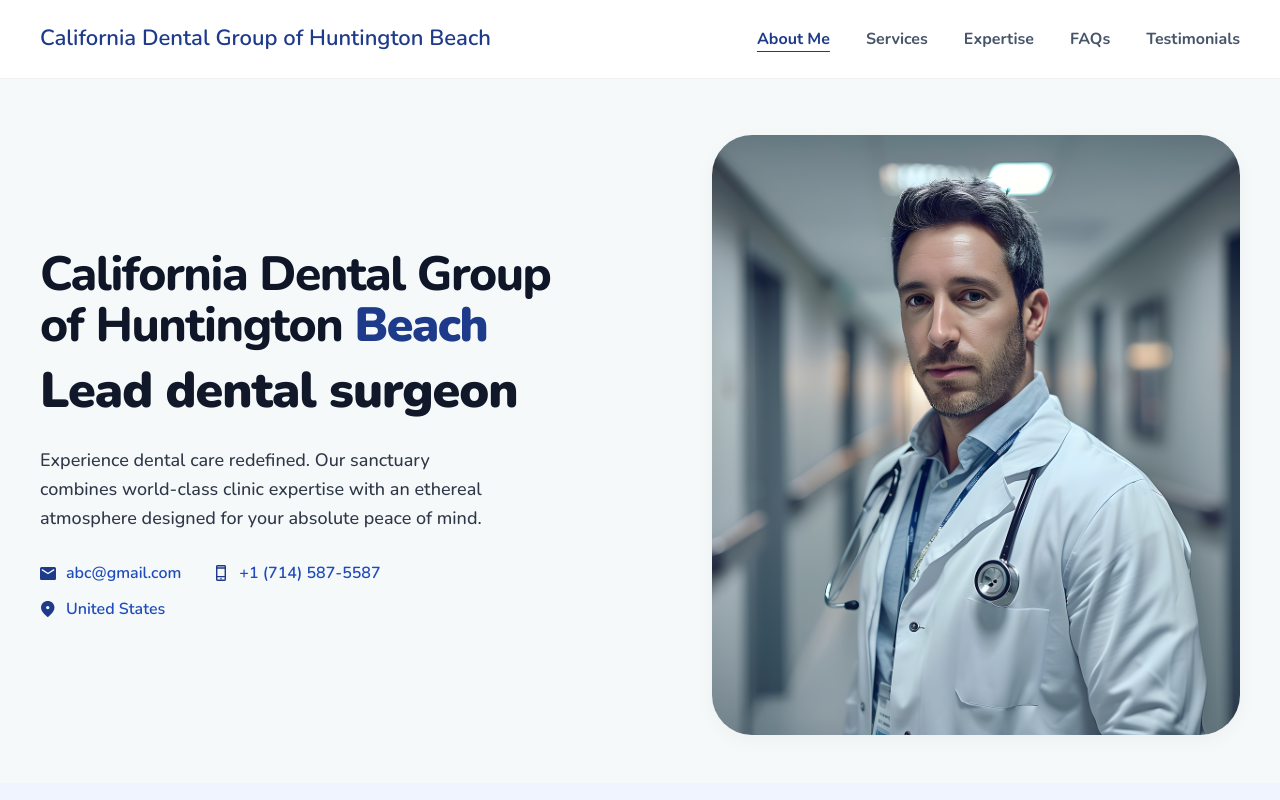
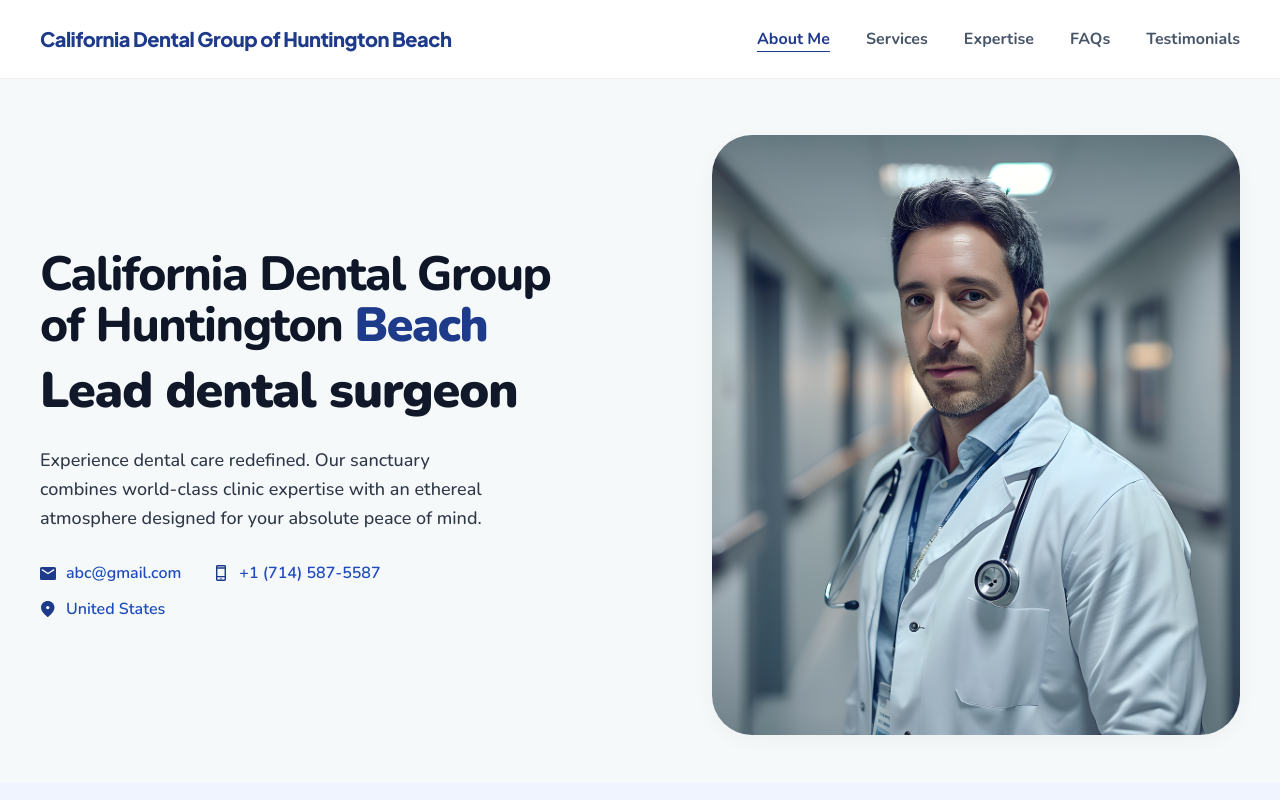
Before and after one commit to JAFFARDEV12/Dentist-Website, a React (Vite) app: page /california-dental-group-of-huntington-beach in a window 1280 px wide. Shown: the top 800 px of the page. Built offline with nearby package versions, Linux system fonts and the light colour scheme.

Commit message:
text sizes fixes

```diff
--- a/src/components/Header.jsx
+++ b/src/components/Header.jsx
@@ -13,18 +13,26 @@ const NAV_ITEMS = [
 
 const HEADER_OFFSET = 96
 
+/**
+ * Figma base: Plus Jakarta Sans 800, 24px, line-height 32px, letter-spacing -0.6px.
+ * Shorter names keep full size; long names step down so the header layout stays stable.
+ */
 function getBrandClasses(name) {
-  const length = name.trim().length
+  const length = (name ?? '').trim().length
+  const font =
+    "[font-family:'Plus_Jakarta_Sans',ui-sans-serif,system-ui,sans-serif] font-extrabold text-[#1E3A8A]"
 
-  if (length >= 56) {
-    return 'max-w-[min(100%,13rem)] text-[15px] font-semibold sm:max-w-[18rem] sm:text-[17px] md:max-w-[24rem] md:text-[18px] lg:max-w-[30rem] lg:text-[20px]'
+  if (length >= 52) {
+    return `${font} inline-flex min-w-0 max-w-[min(100%,11rem)] items-center text-[14px] leading-5 tracking-[-0.35px] sm:max-w-[15rem] sm:text-[15px] sm:leading-5 sm:tracking-[-0.4px] md:max-w-[20rem] md:text-[16px] md:leading-[22px] md:tracking-[-0.45px] lg:max-w-[26rem] lg:text-[17px] lg:leading-6`
   }
-
-  if (length >= 40) {
-    return 'max-w-[min(100%,13rem)] text-[16px] font-semibold sm:max-w-[19rem] sm:text-[18px] md:max-w-[26rem] md:text-[19px] lg:max-w-[32rem] lg:text-[22px]'
+  if (length >= 38) {
+    return `${font} inline-flex min-w-0 max-w-[min(100%,12rem)] items-center text-[16px] leading-6 tracking-[-0.45px] sm:max-w-[17rem] sm:text-[17px] sm:leading-[24px] sm:tracking-[-0.5px] md:max-w-[24rem] md:text-[18px] md:leading-7 md:tracking-[-0.5px] lg:max-w-[30rem] lg:text-[20px] lg:leading-8`
   }
-
-  return 'max-w-[min(100%,13rem)] text-[18px] font-bold sm:max-w-[20rem] sm:text-[20px] md:max-w-[28rem] md:text-[22px] lg:max-w-[34rem] lg:text-[26px]'
+  if (length >= 26) {
+    return `${font} inline-flex min-w-0 max-w-[min(100%,13rem)] items-center text-[18px] leading-7 tracking-[-0.5px] sm:max-w-[19rem] sm:text-[20px] sm:leading-8 sm:tracking-[-0.55px] md:max-w-[26rem] md:text-[22px] md:leading-8 md:tracking-[-0.58px] lg:max-w-[36rem] lg:text-[24px] lg:leading-8 lg:tracking-[-0.6px]`
+  }
+  // Figma default: 24px / 32px / -0.6px (slightly smaller on the narrowest phones)
+  return `${font} inline-flex min-w-0 max-w-[min(100%,15rem)] items-center text-[20px] leading-7 tracking-[-0.55px] min-[400px]:text-[22px] min-[400px]:leading-8 min-[400px]:tracking-[-0.58px] sm:max-w-[22rem] sm:text-[24px] sm:leading-8 sm:tracking-[-0.6px] md:max-w-[32rem]`
 }
 
 function getActiveSectionFromScroll() {
@@ -77,14 +85,16 @@ export default function Header() {
       <div className={`flex h-[72px] items-center justify-between md:h-[78px] ${PAGE_CONTAINER}`}>
         <Link
           to={`${pathname}#about`}
-          className={`text-left leading-tight text-[#1E3A8A] ${brandClasses}`}
+          className={`min-w-0 shrink pr-2 text-left align-middle md:pr-4 ${brandClasses}`}
           title={practice.practiceName}
           onClick={(e) => {
             e.preventDefault()
             navigateToSection('about')
           }}
         >
-          <span className="block whitespace-normal">{practice.practiceName}</span>
+          <span className="block w-full min-w-0 break-words whitespace-normal align-middle [vertical-align:middle]">
+            {practice.practiceName}
+          </span>
         </Link>
 
         <nav className="hidden items-center gap-6 lg:gap-9 md:flex" aria-label="Primary">
--- a/src/index.css
+++ b/src/index.css
@@ -1,4 +1,4 @@
-@import url("https://fonts.googleapis.com/css2?family=Manrope:wght@700&family=Nunito:wght@400;500;600;700;800;900&family=Plus+Jakarta+Sans:wght@700&display=swap");
+@import url("https://fonts.googleapis.com/css2?family=Manrope:wght@700&family=Nunito:wght@400;500;600;700;800;900&family=Plus+Jakarta+Sans:wght@700;800&display=swap");
 @import "tailwindcss";
 
 :root {
```
